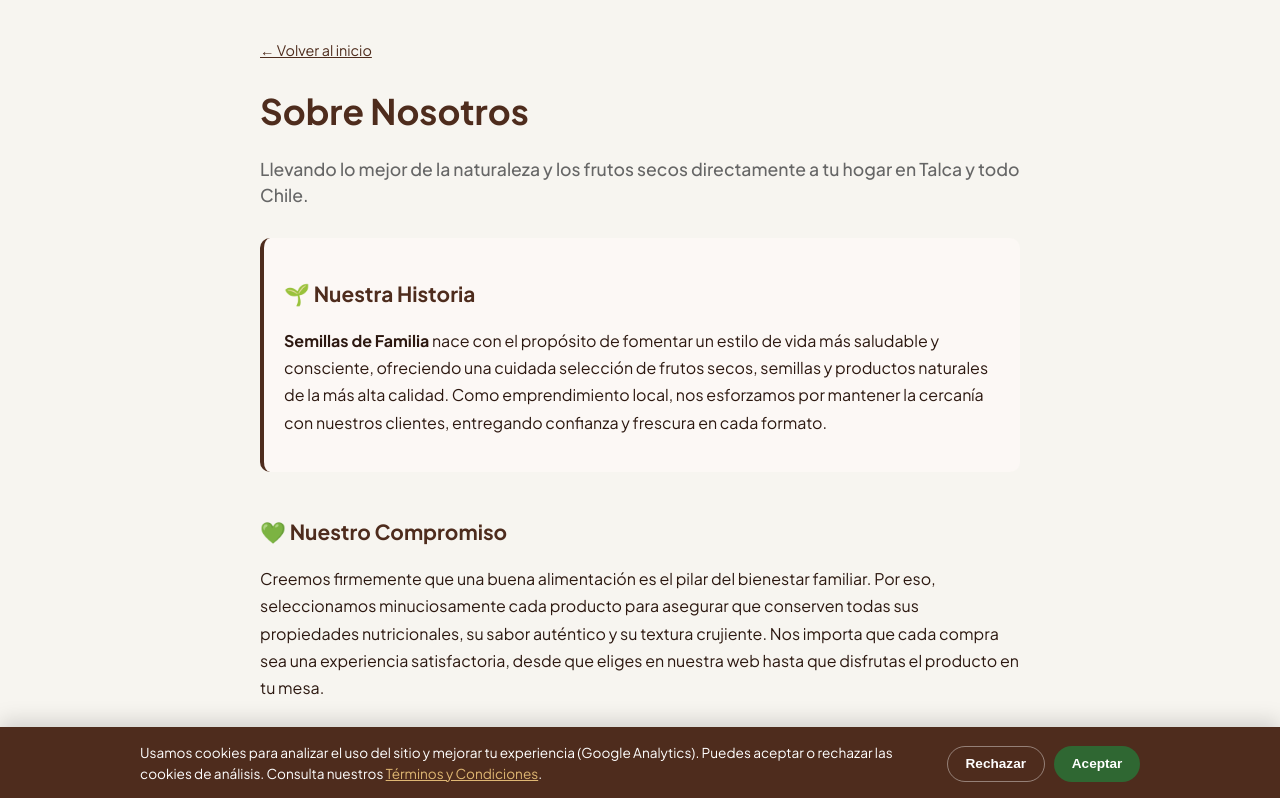
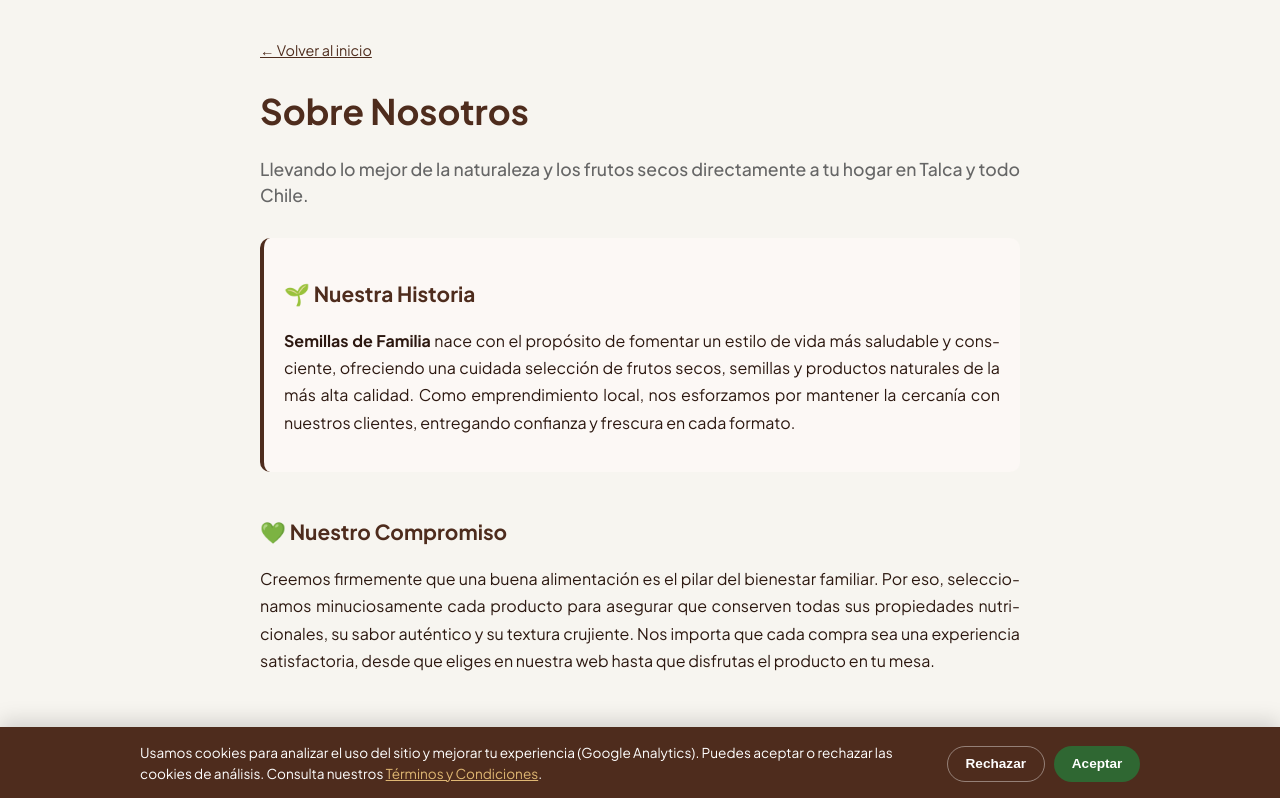
Before and after one commit to SEMILLAS-DE-FAMILIA/Rough-Code, a Next.js app: page /nosotros in a window 1280 px wide. Shown: the top 798 px of the page. Built offline with nearby package versions, Linux system fonts and the light colour scheme; no server answers.

Commit message:
fix: details

```diff
--- a/app/nosotros/page.tsx
+++ b/app/nosotros/page.tsx
@@ -3,12 +3,24 @@ import Link from 'next/link';
 
 export default function SobreNosotrosPage() {
   return (
-    <main style={{ maxWidth: '800px', margin: '0 auto', padding: '40px 20px', color: '#2C1810', fontFamily: 'var(--font-sans, sans-serif)' }}>
-      <nav style={{ marginBottom: '20px', fontSize: '0.9rem' }}>
+    <main
+      lang="es"
+      style={{
+        maxWidth: '800px',
+        margin: '0 auto',
+        padding: '40px 20px',
+        color: '#2C1810',
+        fontFamily: 'var(--font-sans, sans-serif)',
+        textAlign: 'justify',
+        hyphens: 'auto',
+        WebkitHyphens: 'auto'
+      }}
+    >
+      <nav style={{ marginBottom: '20px', fontSize: '0.9rem', textAlign: 'left' }}>
         <Link href="/" style={{ color: '#4E2C1D', textDecoration: 'underline' }}>← Volver al inicio</Link>
       </nav>
 
-      <h1 style={{ fontSize: '2.2rem', marginBottom: '10px', color: '#4E2C1D' }}>Sobre Nosotros</h1>
+      <h1 style={{ fontSize: '2.2rem', marginBottom: '10px', color: '#4E2C1D', textAlign: 'left' }}>Sobre Nosotros</h1>
       <p style={{ fontSize: '1.1rem', color: '#666', marginBottom: '30px', fontWeight: '500' }}>
         Llevando lo mejor de la naturaleza y los frutos secos directamente a tu hogar en Talca y todo Chile.
       </p>
```
Also changed, not shown: 1 other file (tests, documents, lock files or other folders).
